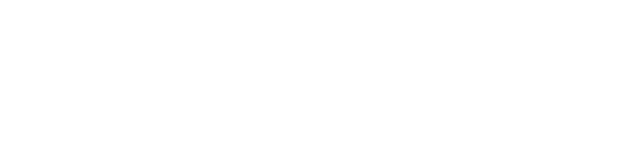
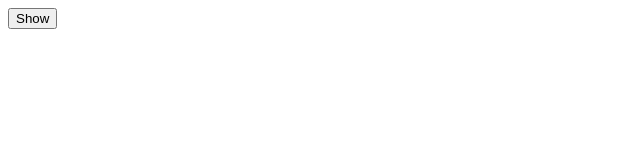
Before and after one commit to yashweblife/GameEngine, a website: page index.html in a window 1280 px wide. Shown: the whole page, without its empty margins (0-640 px from the left). Drawn offline with Linux system fonts and the light colour scheme.

Commit message:
add test button

```diff
--- a/index.html
+++ b/index.html
@@ -7,6 +7,6 @@
     <title>Document</title>
 </head>
 <body>
-
+    <button id="show">Show</button>
 </body>
 </html>
```
